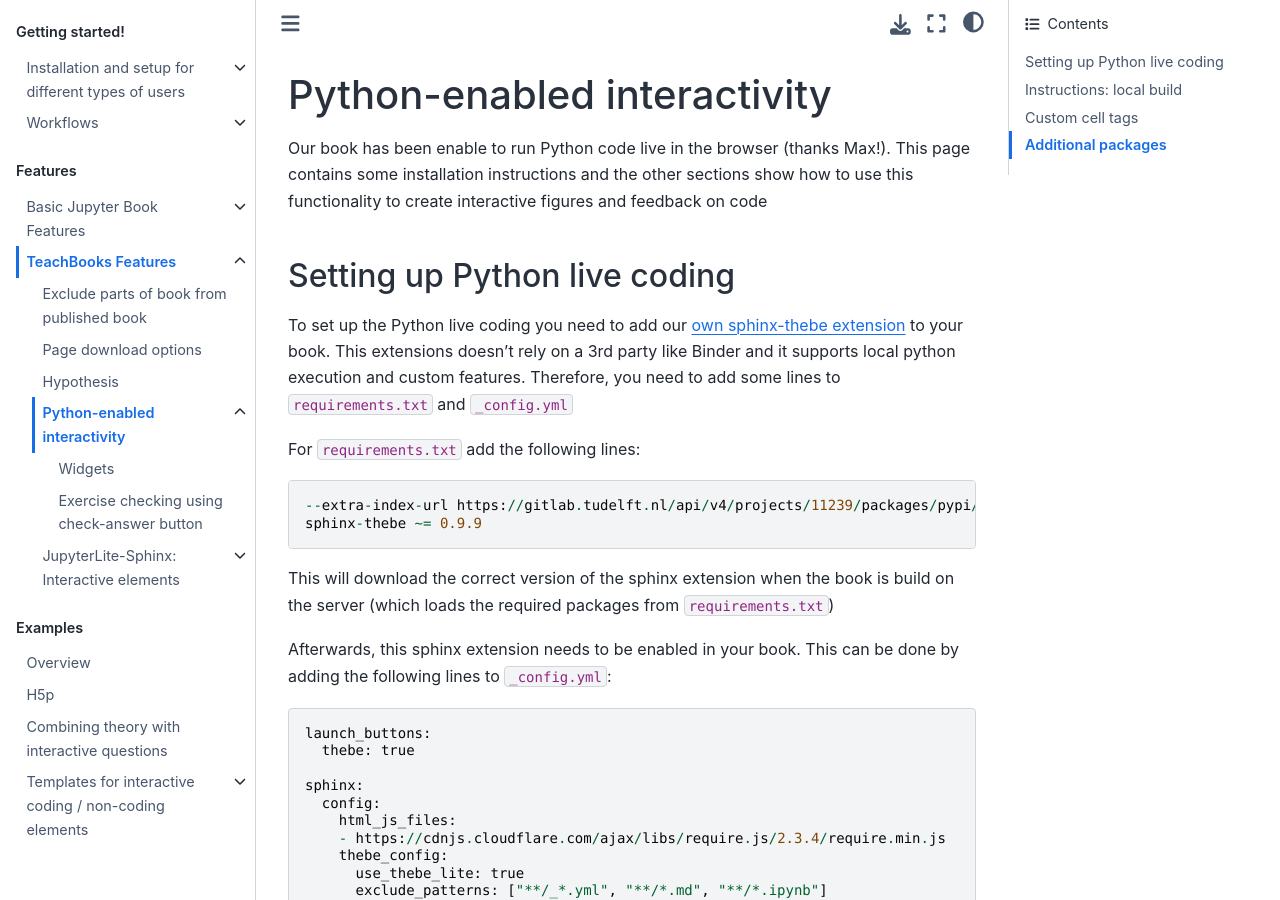
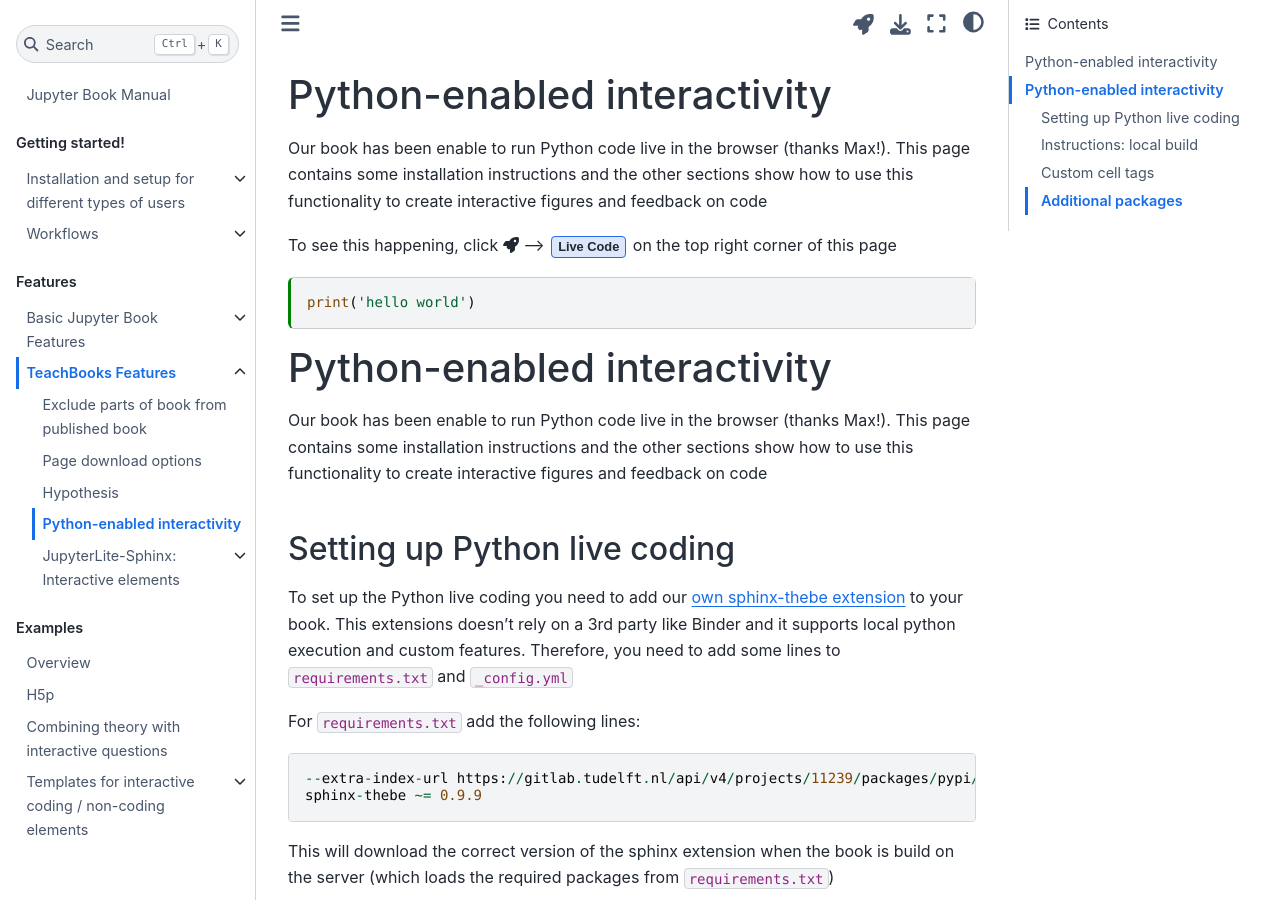
Before and after one commit to TeachBooks/mirror_teachbook_manual, a Jupyter Book: the page built from book/features/live_code.ipynb, in a window 1280 px wide and 900 px high. Built offline with Jupyter Book 1.0.4 settings and Sphinx 7.4.7 and the Sphinx Book theme 1.1.4, drawn with Linux system fonts in a browser that asks for light colours; pages that are not in the unit, such as notebooks, are missing from menus; comment, search, counter and statistics services are not loaded; some of the changed lines change nothing that is shown.

Commit message:
test live code notebook file

````diff
--- a/book/_toc.yml
+++ b/book/_toc.yml
@@ -39,7 +39,7 @@
         sections:
         - file: features/grasple.md
         - file: features/h5p.md
-      - file: features/live_code.md
+      - file: features/live_code.ipynb
         sections:
         - file: features/widgets.ipynb
         - file: features/exercise_checking.ipynb
--- a/book/features/live_code.md
+++ /dev/null
@@ -1,90 +0,0 @@
-# Python-enabled interactivity
-
-Our book has been enable to run Python code live in the browser (thanks Max!). This page contains some installation instructions and the other sections show how to use this functionality to create interactive figures and feedback on code
-
-## Setting up Python live coding
-To set up the Python live coding you need to add our [own sphinx-thebe extension](https://gitlab.tudelft.nl/interactivetextbooks-citg/extensions/sphinx-thebe) to your book.  This extensions doesn't rely on a 3rd party like Binder and it supports local python execution and custom features. Therefore, you need to add some lines to `requirements.txt` and `_config.yml`
-
-For `requirements.txt` add the following lines:
-```
---extra-index-url https://gitlab.tudelft.nl/api/v4/projects/11239/packages/pypi/simple
-sphinx-thebe ~= 0.9.9
-```
-This will download the correct version of the sphinx extension when the book is build on the server (which loads the required packages from `requirements.txt`)
-
-Afterwards, this sphinx extension needs to be enabled in your book. This can be done by adding the following lines to `_config.yml`:
-
-```
-launch_buttons:
-  thebe: true
-
-sphinx:
-  config:
-    html_js_files:
-    - https://cdnjs.cloudflare.com/ajax/libs/require.js/2.3.4/require.min.js
-    thebe_config:
-      use_thebe_lite: true
-      exclude_patterns: ["**/_*.yml", "**/*.md", "**/*.ipynb"]
-```
-
-The `html_js_files` link calls for some required javascript files. `use_thebe_lite` makes sure you initiate our adapted sphinx thebe extensions. The `exclude_patterns` makes sure you import all files so that they can be accessed from your code, except for the files matching the patterns shown. By `launch_buttons` you initiate the {fa}`rocket` --> {guilabel}`Live Code` on the top right corner of every page generated from a `.ipynb` file.
-
-Note, if you're messing around with `html_theme_options` (for example when adding more buttons), all button behaviour is affected. In that case, as opposed to the jupyter book documentation, all buttons have to be specified from within `sphinx: html_theme_options` where you might also specify other buttons as well (ie. the [code repository button](https://jupyterbook.org/en/stable/basics/repository.html)).
-
-```
-sphinx:
-  config:
-    html_js_files:
-    - https://cdnjs.cloudflare.com/ajax/libs/require.js/2.3.4/require.min.js
-    thebe_config:
-      use_thebe_lite: true
-      exclude_patterns: ["**/_*.yml", "**/*.md", "**/*.ipynb"]
-    html_theme_options:
-      repository_url: "hello!"
-      use_repository_button: true
-      launch_buttons:
-        thebe: true
-```
-
-## Instructions: local build
-
-To test the fuctionality, you have to run a local server, otherwise the interactivity doens't work. So, you cannot just open the `index.html` file any more. This can be done with the following steps:
-1. build the book by running ` jupyter book build <directory of your book>`. If you are using Windows you should use the Git Bash terminal. Set this as your default in VS Code, then open it using "New Terminal." If you have not already done so, you will need to allow Git Bash to use your Python libraries by running the command `conda init bash`.
-2. Set up a server by running `python -m http.server 8000`.
-3. Open the book by going to [http://localhost:8000/](http://localhost:8000/) in your browser. You may need to reload the page once the rebuild is complete. You can do this on Chrome by right-clicking somewhere on the page, select "Inspect", open the "Network" tab, then reload with `CTRL+R`. Or try `ctrl`+`F5`
-4. Go to any page that is created from a Jupyter notebook
-
-If you push to main, you can test the interactivity on the book-draft website as well.
-
-## Custom cell tags
-With the extended functionality of live code, additional cell tags have been developed to be added to cells in any .ipynb file, next to the [existing tags] of the jupyter book (https://jupyterbook.org/en/stable/content/metadata.html):
-- `disable-execution-cell` disables the ability to execute the cell when thebe is activated. This might be useful if you notebook file includes interactivity for only a part of the coding cells
-- `disable-execution-page` disables the ability to execute the entire page. This might be useful if you use python code for creating a page, but the code is not part of the actual content of the book.
-- `auto-execute-page` automatically starts the thebe live coding functionality whenever the page is opened. This is particularly useful if you're using widgets on a page.
-- `thebe-init` directly starts running this cell as soon as the thebe live coding functionality starts.
-- `thebe-remove-input-init`, as `thebe-init`, starts the cell directly as soon as the thebe live coding functionality starts. However, the input is not shown to the students (in static and interactive mode). The original `remove-input` tag will not work as it deletes the entire cell, so it can never be executed.
-
-## Additional packages
-
-The python kernel doesn't have all packages standard included. Some of the most used packages which are included are:
-- `python`
-- `numpy`
-- `scipy`
-- `sympy`
-- `matplotlib`
-- `ipywidgets`
-
-If you'd like to install more package, you can do so by added a codecell (preferably hidden using `thebe-remove-input-init`) with the following command:
-
-```python
-import micropip
-await micropip.install("package_name")
-```
-
-This will install the packages: Micropip will look at the Pyodide package index, but also at the general PyPi index. If a package is pure python (i.e. no C extensions), then it can also be used by Pyodide.
-
-If the packages are not included in Pyodide, you can use `pip:
-
-```python
-%pip install package_name
-```
````
Also changed, not shown: book/features/live_code.ipynb (added).
